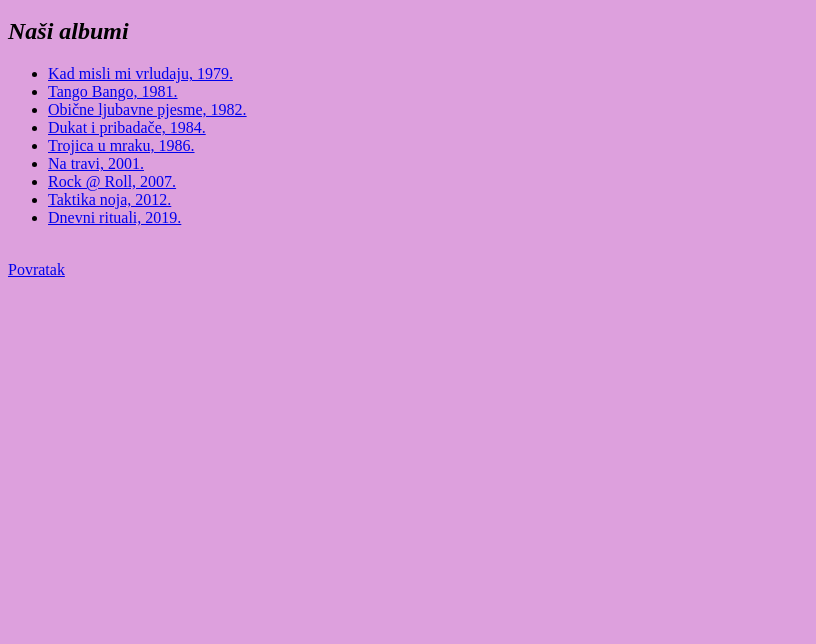
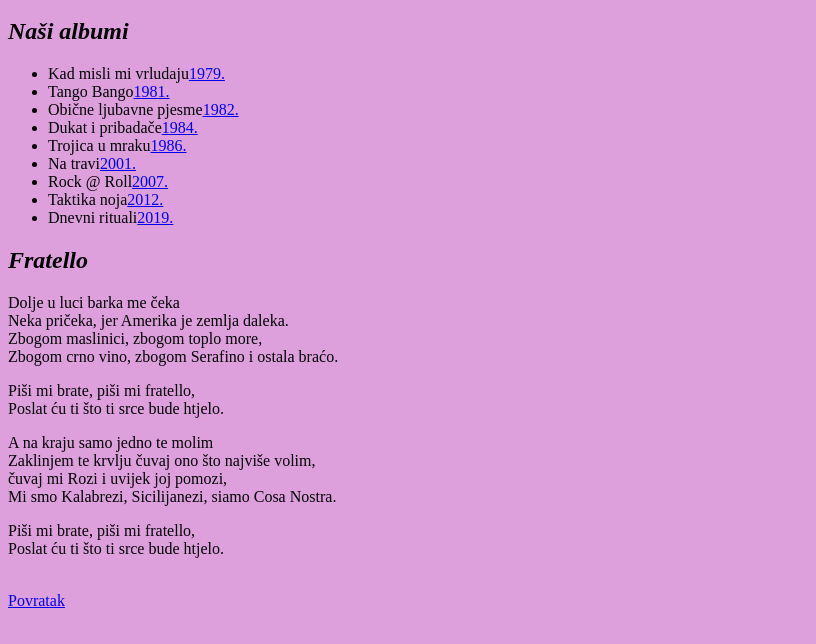
Before and after one commit to zanakl/bend, a plain HTML site: page pjesme.html in a window 1280 px wide. Shown: the part 50-694 px from the top of the page, without its empty margins (0-816 px from the left). Drawn offline with Linux system fonts and the light colour scheme.

Commit message:
Add files via upload

```diff
--- a/pjesme.html
+++ b/pjesme.html
@@ -8,16 +8,39 @@
       <h1>Pjesme i koncerti</h1>
       <p><h2>Naši albumi</h2></p>
       <ul>
-        <li><a href="https://www.youtube.com/watch?v=fnQz8xu1Jlg">Kad misli mi vrludaju, 1979.</a> </li>
-        <li><a href="https://www.youtube.com/watch?v=vQZ4TUZwZ_Y">Tango Bango, 1981.</a></li>
-        <li><a href="https://www.youtube.com/watch?v=Nlrv15piCEY">Obične ljubavne pjesme, 1982.</a> </li>
-        <li><a href="https://www.youtube.com/watch?v=EZDJ-_ySfRk">Dukat i pribadače, 1984.</a></li>
-        <li><a href="https://www.youtube.com/watch?v=spbxIsh6OD8">Trojica u mraku, 1986.</a> </li>
-        <li><a href="https://www.youtube.com/watch?v=ofGY78LTlFg">Na travi, 2001.</a></li>
-        <li><a href="https://www.youtube.com/watch?v=BPgNUMhM8E8">Rock @ Roll, 2007.</a> </li>
-        <li><a href="https://www.youtube.com/watch?v=wMh1RVxPPaA">Taktika noja, 2012.</a></li>
-        <li><a href="https://www.youtube.com/playlist?list=OLAK5uy_nv9CNt3WxXPwcZSAK85uUKxAAEzsV9bXw">Dnevni rituali, 2019.</a> </li>
+        <li>Kad misli mi vrludaju<a href="https://www.youtube.com/watch?v=fnQz8xu1Jlg">1979.</a> </li>
+        <li>Tango Bango<a href="https://www.youtube.com/watch?v=vQZ4TUZwZ_Y">1981.</a></li>
+        <li>Obične ljubavne pjesme<a href="https://www.youtube.com/watch?v=Nlrv15piCEY">1982.</a> </li>
+        <li>Dukat i pribadače<a href="https://www.youtube.com/watch?v=EZDJ-_ySfRk">1984.</a></li>
+        <li>Trojica u mraku<a href="https://www.youtube.com/watch?v=spbxIsh6OD8">1986.</a> </li>
+        <li>Na travi<a href="https://www.youtube.com/watch?v=ofGY78LTlFg">2001.</a></li>
+        <li>Rock @ Roll<a href="https://www.youtube.com/watch?v=BPgNUMhM8E8">2007. </a> </li>
+        <li>Taktika noja<a href="https://www.youtube.com/watch?v=wMh1RVxPPaA">2012.</a></li>
+        <li>Dnevni rituali<a href="https://www.youtube.com/playlist?list=OLAK5uy_nv9CNt3WxXPwcZSAK85uUKxAAEzsV9bXw">2019.</a> </li>
       </ul>
+
+      <p><h2>Fratello</h2></p>
+      <p>
+        Dolje u luci barka me čeka<br>Neka pričeka, jer Amerika je zemlja daleka.<br>
+        Zbogom maslinici, zbogom toplo more,<br>
+        Zbogom crno vino, zbogom Serafino i ostala braćo.
+      </p>
+      <p>
+        Piši mi brate, piši mi fratello,<br>
+        Poslat ću ti što ti srce bude htjelo.<br>
+      </p>
+      <p>
+        A na kraju samo jedno te molim<br>
+        Zaklinjem te krvlju čuvaj ono što najviše volim,<br>
+        čuvaj mi Rozi i uvijek joj pomozi,<br>
+        Mi smo Kalabrezi, Sicilijanezi, siamo Cosa Nostra.<br>
+      </p>
+      <p>
+        Piši mi brate, piši mi fratello,<br>
+        Poslat ću ti što ti srce bude htjelo.<br>
+      </p>
+
+
 
 
     </body>
```
Also changed, not shown: stil.css (+35 -0 lines).
